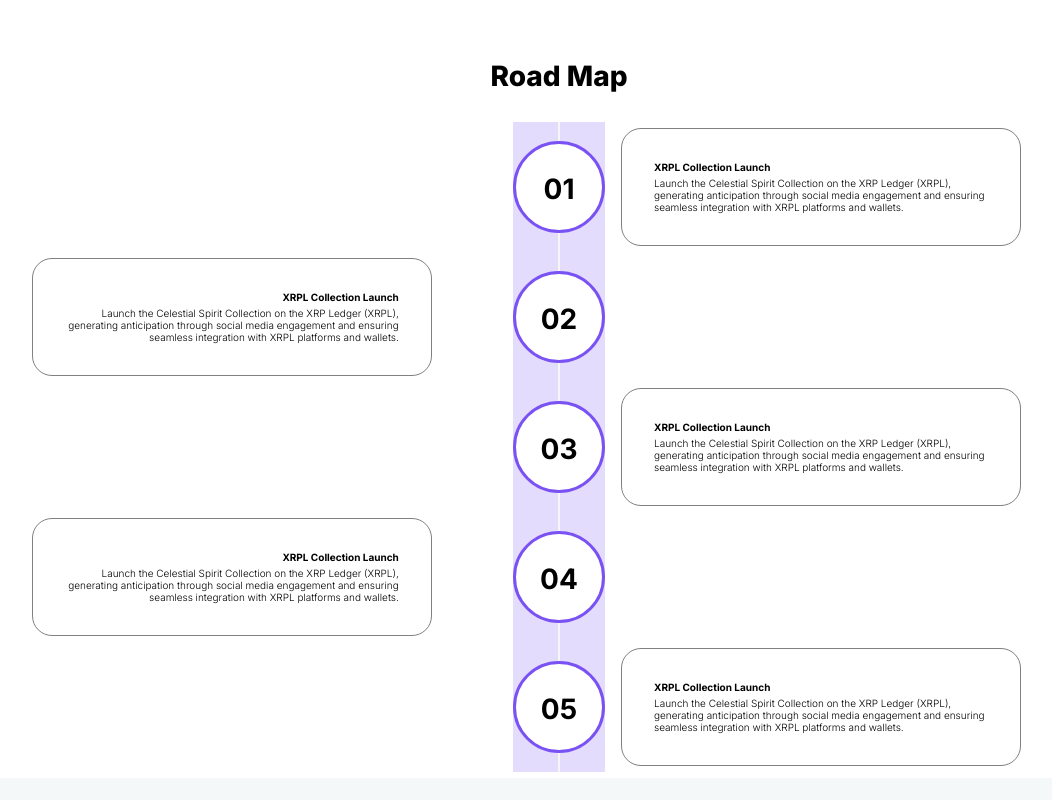
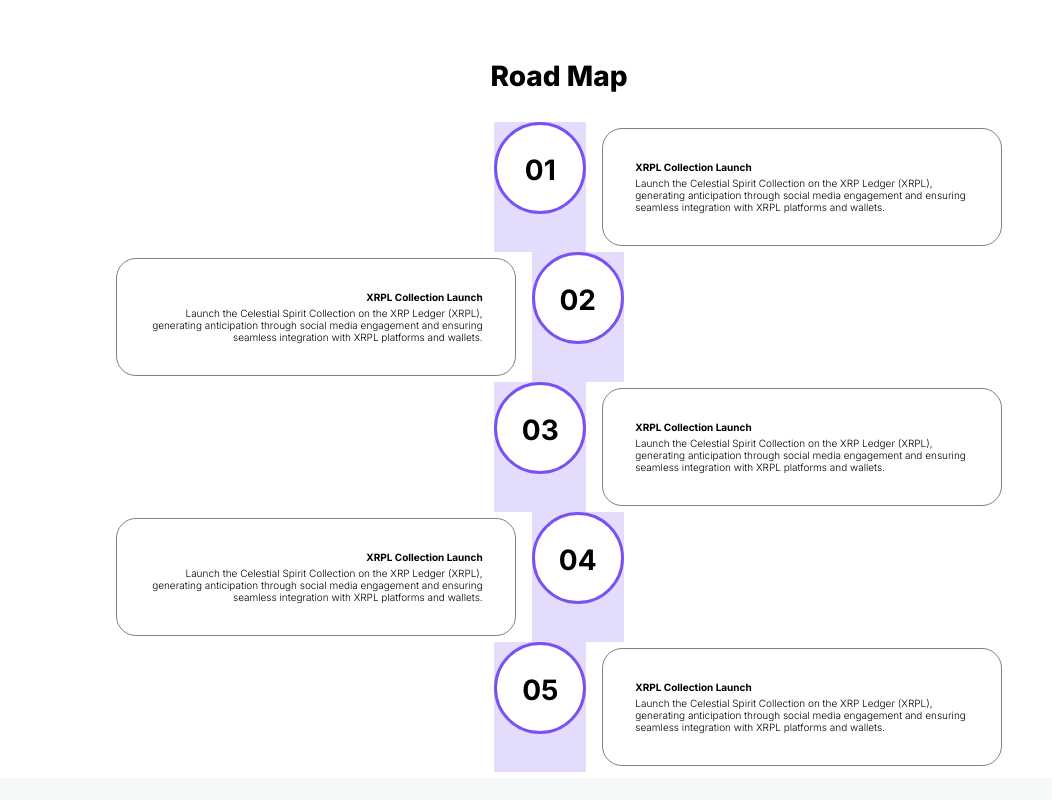
Before and after one commit to qasimfida/ntf-moon, a Next.js app: page /details in a window 1280 px wide. Shown: the part 1240-2040 px from the top of the page, without its empty margins (81-1133 px from the left). Built offline with nearby package versions, Linux system fonts and the light colour scheme.

Commit message:
fix:timelineIssue

```diff
--- a/src/components/DetailPage/TimeLine/TimeLine.jsx
+++ b/src/components/DetailPage/TimeLine/TimeLine.jsx
@@ -1,6 +1,5 @@
 import { timelineList } from "@/constants";
 import Timeline from "@mui/lab/Timeline";
-import TimelineConnector from "@mui/lab/TimelineConnector";
 import TimelineContent from "@mui/lab/TimelineContent";
 import TimelineItem from "@mui/lab/TimelineItem";
 import TimelineSeparator from "@mui/lab/TimelineSeparator";
@@ -12,15 +11,13 @@ import { NumberConatiner, TimeLineItemNoText } from "./style";
 export default function TimeLine() {
   const themeMode = useSelector((state) => state.theme.themeMode);
   const renderItem = (item, index) => {
-    const isSeparator = index > 0 && index < 5;
     return (
+      <>
         <TimelineItem key={index}>
           <TimelineSeparator style={{ width: 100, backgroundColor: "#E4DCFD" }}>
-          <TimelineConnector />
             <NumberConatiner>
               <TimeLineItemNoText>{item.title}</TimeLineItemNoText>
             </NumberConatiner>
-          <TimelineConnector />
           </TimelineSeparator>
           <TimelineContent>
             <Box
@@ -33,7 +30,7 @@ export default function TimeLine() {
                 variant="h2"
                 fontWeight={"bold"}
                 fontSize={10}
-              color={themeMode == "light" ? "#000" : "#fff"}
+                color={themeMode === "light" ? "#000" : "#fff"}
               >
                 {item.descriptionTitle}
               </Typography>
@@ -41,20 +38,21 @@ export default function TimeLine() {
                 variant="h2"
                 mt={0.5}
                 fontSize={10}
-              color={themeMode == "light" ? "#000" : "#fff"}
+                color={themeMode === "light" ? "#000" : "#fff"}
               >
                 {item.description}
               </Typography>
             </Box>
           </TimelineContent>
         </TimelineItem>
+      </>
     );
   };
   return (
     <>
       <Timeline
         sx={{
-          width: "100%",
+          width: "85%",
         }}
         position="alternate"
       >
```
Lines whose indentation alone changed are shown as unchanged.
